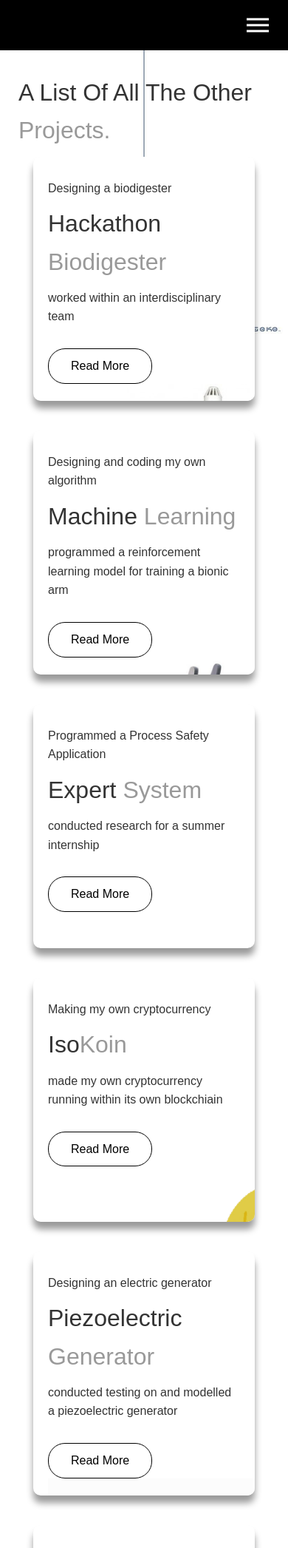
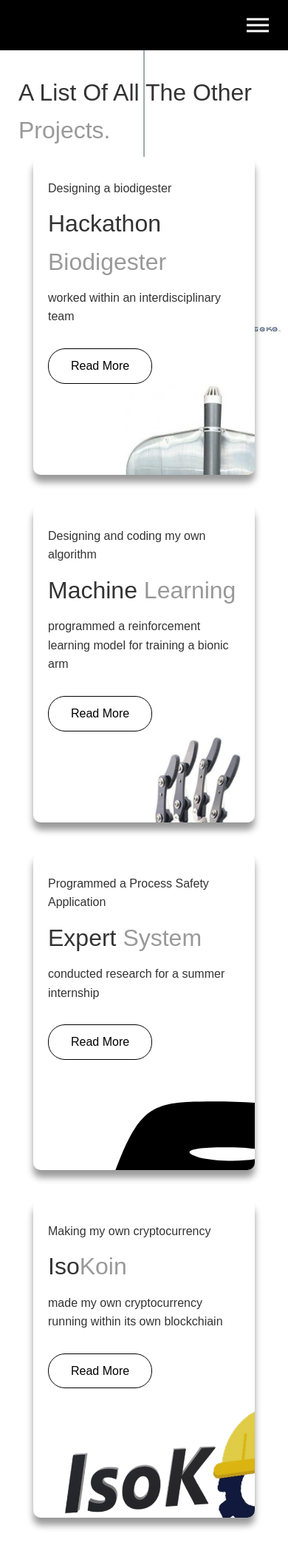
Before and after one commit to kesler20/personal_portfolio, a Flask app: page /projects/ in a window 390 px wide. Shown: the top 2093 px of the page at 74% size. Run offline with Flask 2, Linux system fonts and the light colour scheme; parts of the project's set-up code (start-up, migrations or seed data) failed here and were passed over.

Commit message:
made the cards of the projects a little longer as it was cutting the button

```diff
--- a/static/css/projects.css
+++ b/static/css/projects.css
@@ -92,7 +92,7 @@
   }
 
   .presentation.projects .card {
-    height: 330px;
+    height: 430px;
     width: 300px;
   }
   .presentation .projects-title {
```
